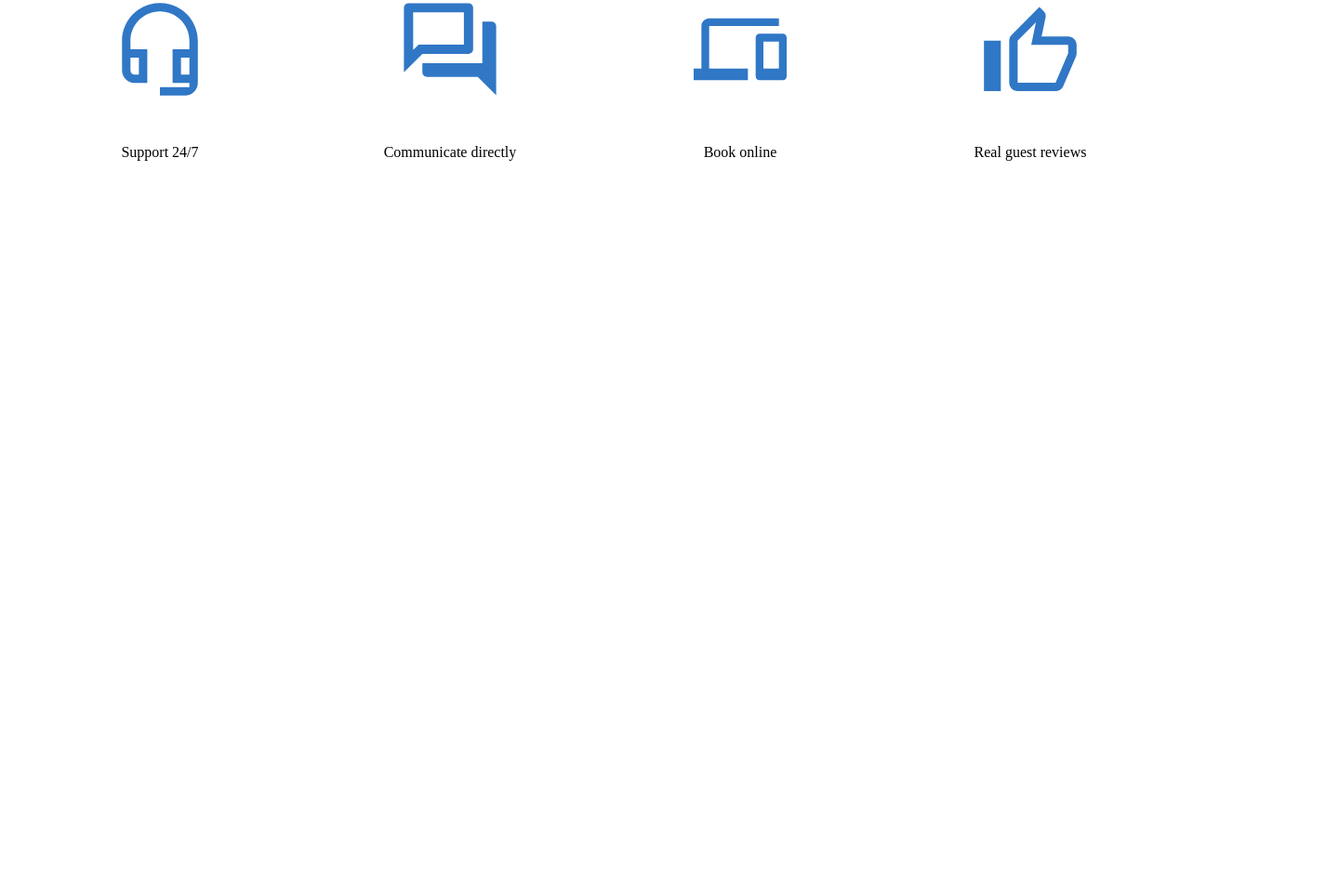
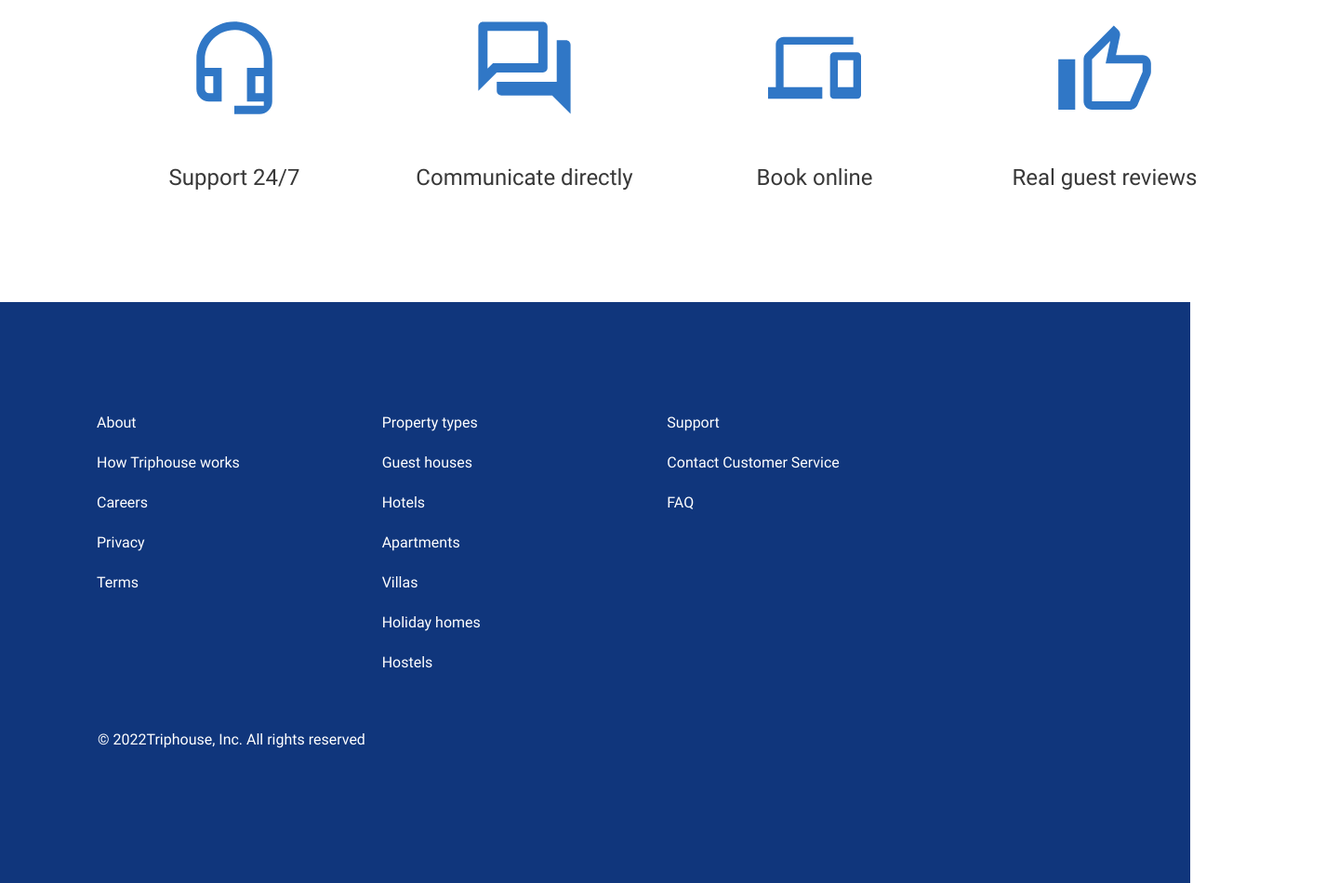
Before and after one commit to dxarch/if-html, a website: page index.html in a window 1280 px wide. Shown: the part 248-1198 px from the top of the page at 93% size, 1440 px wide, since content can reach past the window. Before the commit the page ends 800 px from the top, so only its background shows below. Drawn offline with Linux system fonts and the light colour scheme.

Commit message:
add footer and fonts.css

```diff
--- a/index.html
+++ b/index.html
@@ -3,7 +3,8 @@
   <head>
     <meta charset="UTF-8" />
     <title>Title</title>
-    <link rel="stylesheet" href="styles.css" />
+    <link rel="stylesheet" href="styles/styles.css" />
+    <link rel="stylesheet" href="styles/fonts.css">
   </head>
   <body>
     <div class="offer-section">
@@ -40,5 +41,31 @@
         </div>
       </div>
     </div>
+  <div class="footer">
+    <div class="footer-container">
+      <ul class="footer-item">
+        <li>About</li>
+        <li><a href="#" class="footer-link">How Triphouse works</a></li>
+        <li><a href="#" class="footer-link">Careers</a></li>
+        <li><a href="#" class="footer-link">Privacy</a></li>
+        <li><a href="#" class="footer-link">Terms</a></li>
+      </ul>
+      <ul class="footer-item">
+        <li>Property types</li>
+        <li><a href="#" class="footer-link">Guest houses</a></li>
+        <li><a href="#" class="footer-link">Hotels</a></li>
+        <li><a href="#" class="footer-link">Apartments</a></li>
+        <li><a href="#" class="footer-link">Villas</a></li>
+        <li><a href="#" class="footer-link">Holiday homes</a></li>
+        <li><a href="#" class="footer-link">Hostels</a></li>
+      </ul>
+      <ul class="footer-item">
+        <li>Support</li>
+        <li><a href="#" class="footer-link">Contact Customer Service</a></li>
+        <li><a href="#" class="footer-link">FAQ</a></li>
+      </ul>
+    </div>
+    <p class="copyright">© 2022Triphouse, Inc. All rights reserved</p>
+  </div>
   </body>
 </html>
--- a/styles.css
+++ /dev/null
@@ -1,39 +0,0 @@
-.section-title {
-    text-align: center;
-    margin-top: 120px;
-    margin-bottom: 20px;
-}
-
-.highlited-divider {
-    border: none;
-    width: 100px;
-    height: 4px;
-    background: #F5BD41;
-    margin-bottom: 80px;
-}
-
-.offer-items {
-    display: flex;
-    align-items: center;
-    justify-content: center;
-}
-
-.offer-item {
-    display: inline-block;
-    width: 296px;
-    text-align: center;
-}
-
-.offer-item + .offer-item {
-    margin-left: 16px;
-}
-
-.offer-image {
-    width: 100px;
-    height: 100px;
-    margin-bottom: 48px;
-}
-
-.offer-title {
-    margin: 0 auto;
-}
--- /dev/null
+++ b/styles/fonts.css
@@ -0,0 +1,126 @@
+/* cyrillic-ext */
+@font-face {
+    font-family: 'Roboto';
+    font-style: normal;
+    font-weight: 400;
+    font-display: swap;
+    src: url(../fonts/roboto-400-cyrillic-ext.woff2) format('woff2');
+    unicode-range: U+0460-052F, U+1C80-1C88, U+20B4, U+2DE0-2DFF, U+A640-A69F, U+FE2E-FE2F;
+}
+/* cyrillic */
+@font-face {
+    font-family: 'Roboto';
+    font-style: normal;
+    font-weight: 400;
+    font-display: swap;
+    src: url(../fonts/roboto-400-cyrillic.woff2) format('woff2');
+    unicode-range: U+0301, U+0400-045F, U+0490-0491, U+04B0-04B1, U+2116;
+}
+/* greek-ext */
+@font-face {
+    font-family: 'Roboto';
+    font-style: normal;
+    font-weight: 400;
+    font-display: swap;
+    src: url(../fonts/roboto-400-greek-ext.woff2) format('woff2');
+    unicode-range: U+1F00-1FFF;
+}
+/* greek */
+@font-face {
+    font-family: 'Roboto';
+    font-style: normal;
+    font-weight: 400;
+    font-display: swap;
+    src: url(../fonts/roboto-400-greek.woff2) format('woff2');
+    unicode-range: U+0370-03FF;
+}
+/* vietnamese */
+@font-face {
+    font-family: 'Roboto';
+    font-style: normal;
+    font-weight: 400;
+    font-display: swap;
+    src: url(../fonts/roboto-400-vietnamese.woff2) format('woff2');
+    unicode-range: U+0102-0103, U+0110-0111, U+0128-0129, U+0168-0169, U+01A0-01A1, U+01AF-01B0, U+1EA0-1EF9, U+20AB;
+}
+/* latin-ext */
+@font-face {
+    font-family: 'Roboto';
+    font-style: normal;
+    font-weight: 400;
+    font-display: swap;
+    src: url(../fonts/roboto-400-latin-ext.woff2) format('woff2');
+    unicode-range: U+0100-024F, U+0259, U+1E00-1EFF, U+2020, U+20A0-20AB, U+20AD-20CF, U+2113, U+2C60-2C7F, U+A720-A7FF;
+}
+/* latin */
+@font-face {
+    font-family: 'Roboto';
+    font-style: normal;
+    font-weight: 400;
+    font-display: swap;
+    src: url(../fonts/roboto-400-latin.woff2) format('woff2');
+    unicode-range: U+0000-00FF, U+0131, U+0152-0153, U+02BB-02BC, U+02C6, U+02DA, U+02DC, U+2000-206F, U+2074, U+20AC, U+2122, U+2191, U+2193, U+2212, U+2215, U+FEFF, U+FFFD;
+}
+/* cyrillic-ext */
+@font-face {
+    font-family: 'Roboto';
+    font-style: normal;
+    font-weight: 500;
+    font-display: swap;
+    src: url(../fonts/roboto-500-cyrillic-ext.woff2) format('woff2');
+    unicode-range: U+0460-052F, U+1C80-1C88, U+20B4, U+2DE0-2DFF, U+A640-A69F, U+FE2E-FE2F;
+}
+/* cyrillic */
+@font-face {
+    font-family: 'Roboto';
+    font-style: normal;
+    font-weight: 500;
+    font-display: swap;
+    src: url(../fonts/roboto-500-cyrillic.woff2) format('woff2');
+    unicode-range: U+0301, U+0400-045F, U+0490-0491, U+04B0-04B1, U+2116;
+}
+/* greek-ext */
+@font-face {
+    font-family: 'Roboto';
+    font-style: normal;
+    font-weight: 500;
+    font-display: swap;
+    src: url(../fonts/roboto-500-greek-ext.woff2) format('woff2');
+    unicode-range: U+1F00-1FFF;
+}
+/* greek */
+@font-face {
+    font-family: 'Roboto';
+    font-style: normal;
+    font-weight: 500;
+    font-display: swap;
+    src: url(../fonts/roboto-500-greek.woff2) format('woff2');
+    unicode-range: U+0370-03FF;
+}
+/* vietnamese */
+@font-face {
+    font-family: 'Roboto';
+    font-style: normal;
+    font-weight: 500;
+    font-display: swap;
+    src: url(../fonts/roboto-500-vietnamese.woff2) format('woff2');
+    unicode-range: U+0102-0103, U+0110-0111, U+0128-0129, U+0168-0169, U+01A0-01A1, U+01AF-01B0, U+1EA0-1EF9, U+20AB;
+}
+/* latin-ext */
+@font-face {
+    font-family: 'Roboto';
+    font-style: normal;
+    font-weight: 500;
+    font-display: swap;
+    src: url(../fonts/roboto-500-latin-ext.woff2) format('woff2');
+    unicode-range: U+0100-024F, U+0259, U+1E00-1EFF, U+2020, U+20A0-20AB, U+20AD-20CF, U+2113, U+2C60-2C7F, U+A720-A7FF;
+}
+/* latin */
+@font-face {
+    font-family: 'Roboto';
+    font-style: normal;
+    font-weight: 500;
+    font-display: swap;
+    src: url(../fonts/roboto-500-latin.woff2) format('woff2');
+    unicode-range: U+0000-00FF, U+0131, U+0152-0153, U+02BB-02BC, U+02C6, U+02DA, U+02DC, U+2000-206F, U+2074, U+20AC, U+2122, U+2191, U+2193, U+2212, U+2215, U+FEFF, U+FFFD;
+}
--- /dev/null
+++ b/styles/styles.css
@@ -0,0 +1,92 @@
+* {
+    margin: 0;
+    padding: 0;
+    box-sizing: border-box;
+}
+
+body {
+    font-family: 'Roboto', sans-serif;
+    color: #383838;
+}
+
+.offer-section {
+    width: 1440px;
+}
+
+.section-title {
+    font-size: 40px;
+    font-weight: 500;
+    line-height: 47px;
+    text-align: center;
+    margin-top: 120px;
+    margin-bottom: 20px;
+}
+
+.highlited-divider {
+    border: none;
+    width: 100px;
+    height: 4px;
+    background: #F5BD41;
+    margin: 0 auto 80px;
+}
+
+.offer-items {
+    display: flex;
+    align-items: center;
+    justify-content: center;
+    font-weight: 400;
+    font-size: 24px;
+    line-height: 28px;
+    margin-bottom: 120px;
+}
+
+.offer-item {
+    display: inline-block;
+    width: 296px;
+    text-align: center;
+}
+
+.offer-item + .offer-item {
+    margin-left: 16px;
+}
+
+.offer-image {
+    width: 100px;
+    height: 100px;
+    margin-bottom: 48px;
+}
+
+.offer-title {
+    margin: 0 auto;
+}
+
+.footer {
+    background: #10367C;
+    height: 625px;
+    color: #FFFFFF;
+}
+
+.footer-container {
+    display: flex;
+    padding: 120px 272px 64px 104px;
+    gap: 16px;
+}
+
+.footer-item {
+    display: flex;
+    width: 400px;
+    text-align: left;
+    flex-direction: column;
+    gap: 24px;
+    list-style-type: none;
+}
+
+.footer-link {
+    text-decoration: none;
+    color: #FFFFFF;
+}
+
+.copyright {
+    padding-left: 105px;
+    padding-bottom: 120px;
+}
```
Also changed, not shown: fonts/roboto-400-cyrillic-ext.woff2 (added), fonts/roboto-400-cyrillic.woff2 (added), fonts/roboto-400-greek-ext.woff2 (added), fonts/roboto-400-greek.woff2 (added), fonts/roboto-400-latin-ext.woff2 (added), fonts/roboto-400-latin.woff2 (added), fonts/roboto-400-vietnamese.woff2 (added), fonts/roboto-500-cyrillic-ext.woff2 (added), fonts/roboto-500-cyrillic.woff2 (added), fonts/roboto-500-greek-ext.woff2 (added), fonts/roboto-500-greek.woff2 (added), fonts/roboto-500-latin-ext.woff2 (added), fonts/roboto-500-latin.woff2 (added), fonts/roboto-500-vietnamese.woff2 (added), 1 other file.
